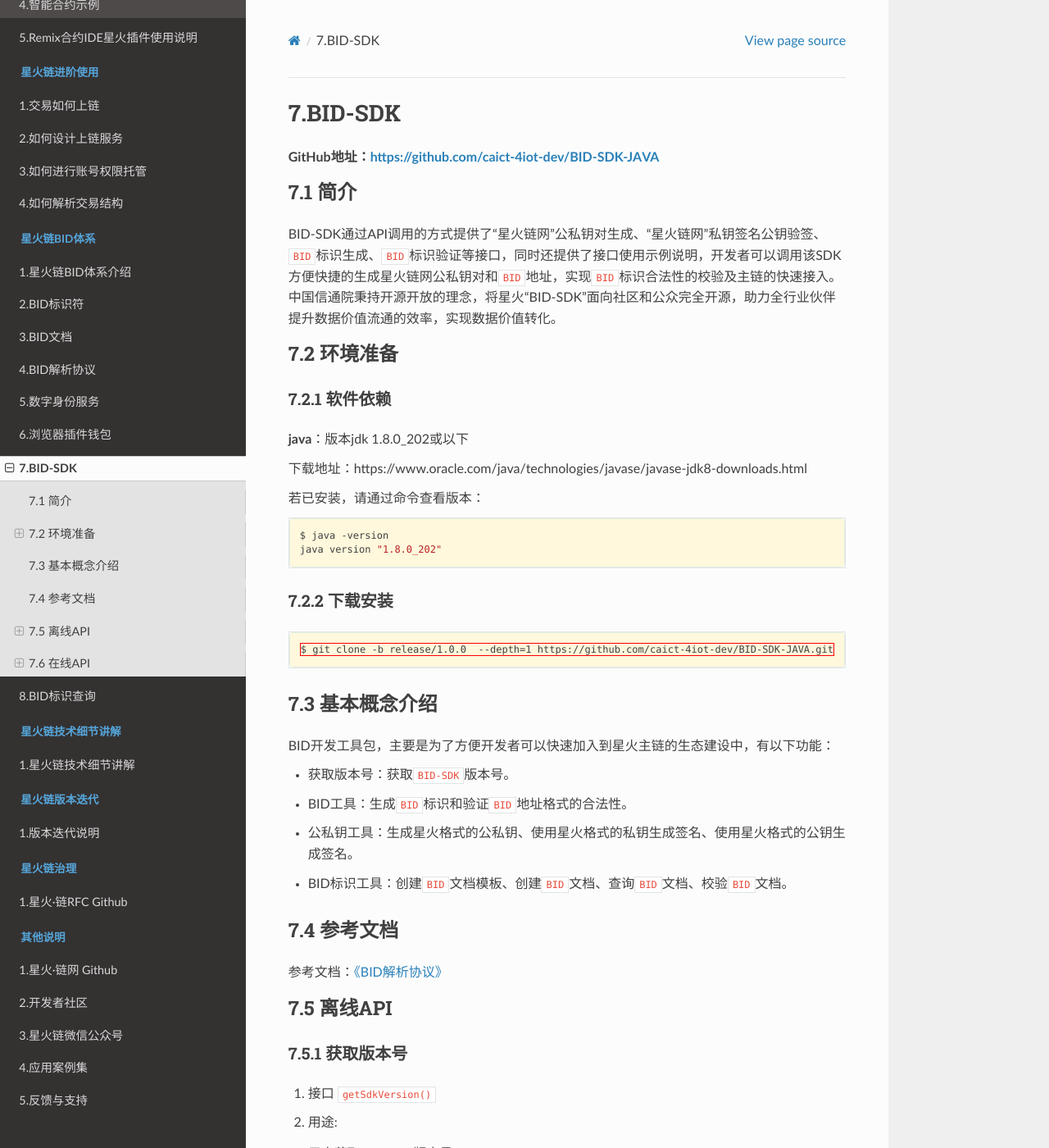
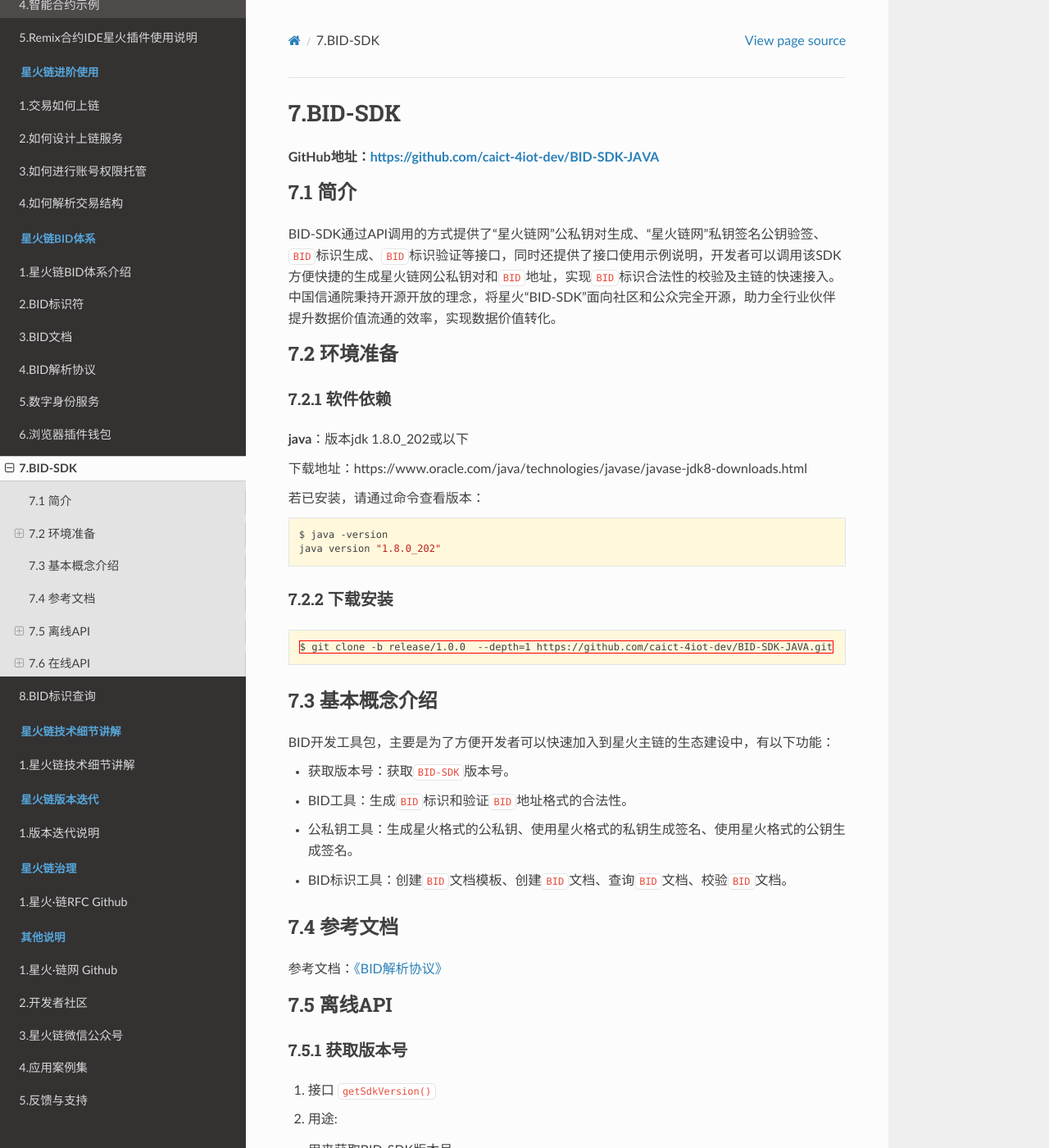
Before and after one commit to caict-4iot-dev/bif-doc, a Sphinx documentation site: the page built from docs/source/bid/BID-SDK.md, in a window 1280 px wide and 1400 px high. Shown: the whole window at 82% size. Built offline with Sphinx 7.4.7 and the Read the Docs theme 2.0.0, drawn with Linux system fonts in a browser that asks for light colours.

Commit message:
Update custom.css

```diff
--- a/docs/source/_static/custom.css
+++ b/docs/source/_static/custom.css
@@ -6,7 +6,7 @@
     max-width: 30%;/* 默认值通常是 250px，您可以根据需要调整这个值 */
 }
 
-.highlight,pre {
+.highlight,code {
    background-color: #FFF8DC; /* 浅绿色，蜜露色 */
     padding: 10px; /* 添加一些内边距以便于阅读 */
     border-radius: 5px; /* 添加轻微的圆角以优化视觉效果 */
```
